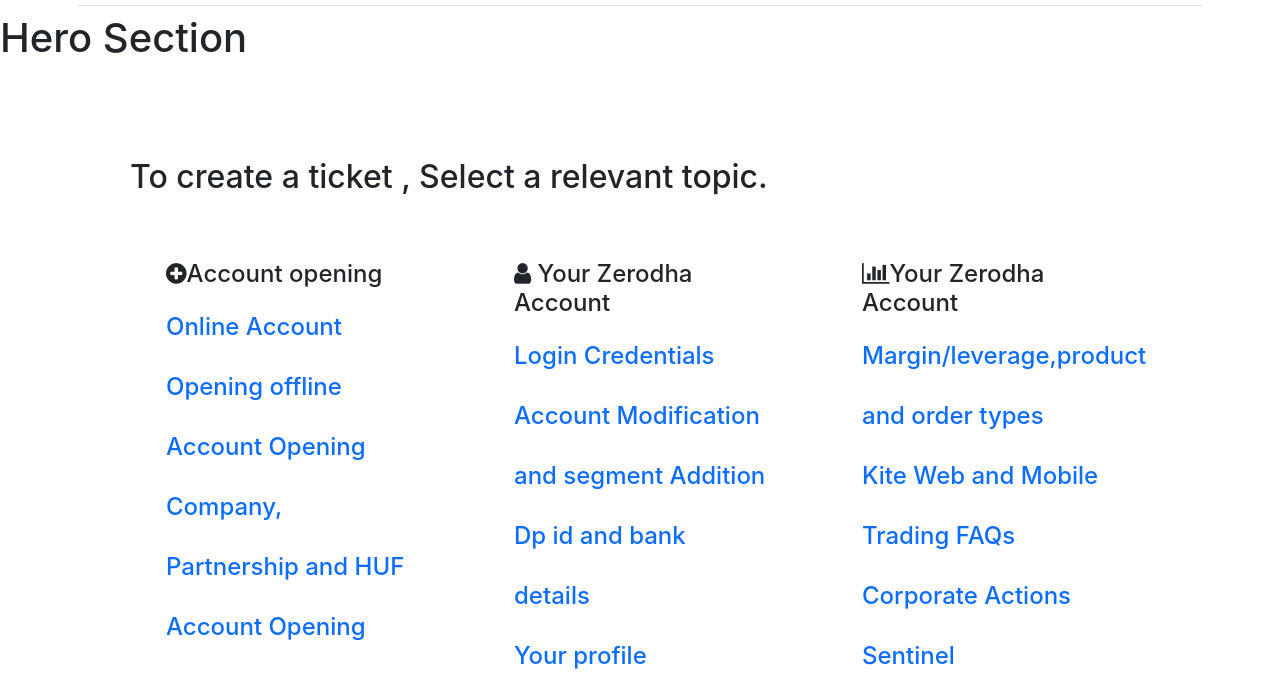
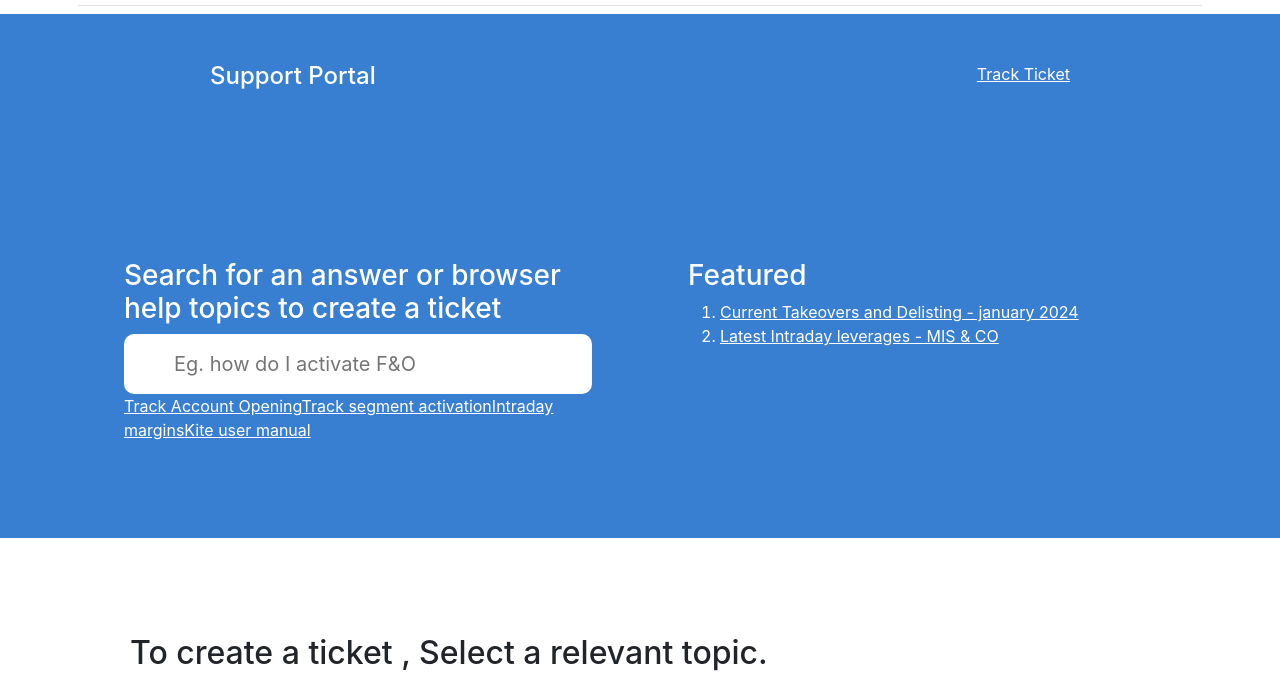
Before and after one commit to pawan185/trading_platform_like_zerodha_whole_project, a React app in the folder frontend/: page /SupportPage in a window 1280 px wide. Shown: the part 59-735 px from the top of the page. Built offline with nearby package versions, Linux system fonts and the light colour scheme.

Commit message:
update: support section is done now dashbourd section is remaining

```diff
--- a/frontend/src/index.css
+++ b/frontend/src/index.css
@@ -31,3 +31,26 @@
   height: auto;
   margin-bottom: 1rem;
 }
+
+#supportHero {
+    background-color: rgb(56,126,209);
+    color: white;
+
+}
+
+#supportHero a{
+    color: white;
+}
+#supportHero input{
+    padding: 15px 50px;
+    width: 100%;
+    font-size: 20px;
+    border-radius: 10px;
+    border: none;
+}
+
+#supportWrapper {
+    display: flex;
+    justify-content: space-between;
+    margin: 0 150px;
+}
--- a/frontend/src/landing_page/support/Hero.js
+++ b/frontend/src/landing_page/support/Hero.js
@@ -2,7 +2,29 @@
 
 function Hero() {
     return (
-     <h1>Hero Section</h1>
+     <section className='container-fluid ' id="supportHero">
+        <div className=' p-5 ' id="supportWrapper">
+            <h4> Support Portal </h4>
+            <a href=''>Track Ticket</a>
+        </div>
+        <div className='row p-5 m-3'>
+            <div className='col-6 p-5 '>
+                <h1 className='fs-3'>Search for an answer or browser help topics to create a ticket</h1>
+                <input placeholder='Eg. how do I activate F&O' /><br />
+                <a href=''>Track Account Opening</a>
+                <a href=''>Track segment activation</a>
+                <a href=''>Intraday margins</a>
+                <a href=''>Kite user manual</a>
+            </div>
+            <div className='col-6 p-5 '>
+                <h1 className='fs-3'>Featured</h1>
+                <ol>
+                    <li><a href=''>Current Takeovers and Delisting - january 2024</a></li>
+                    <li><a href=''>Latest Intraday leverages - MIS & CO</a></li>
+                </ol>
+                </div>
+        </div>
+     </section>
      );
 }
 
```
